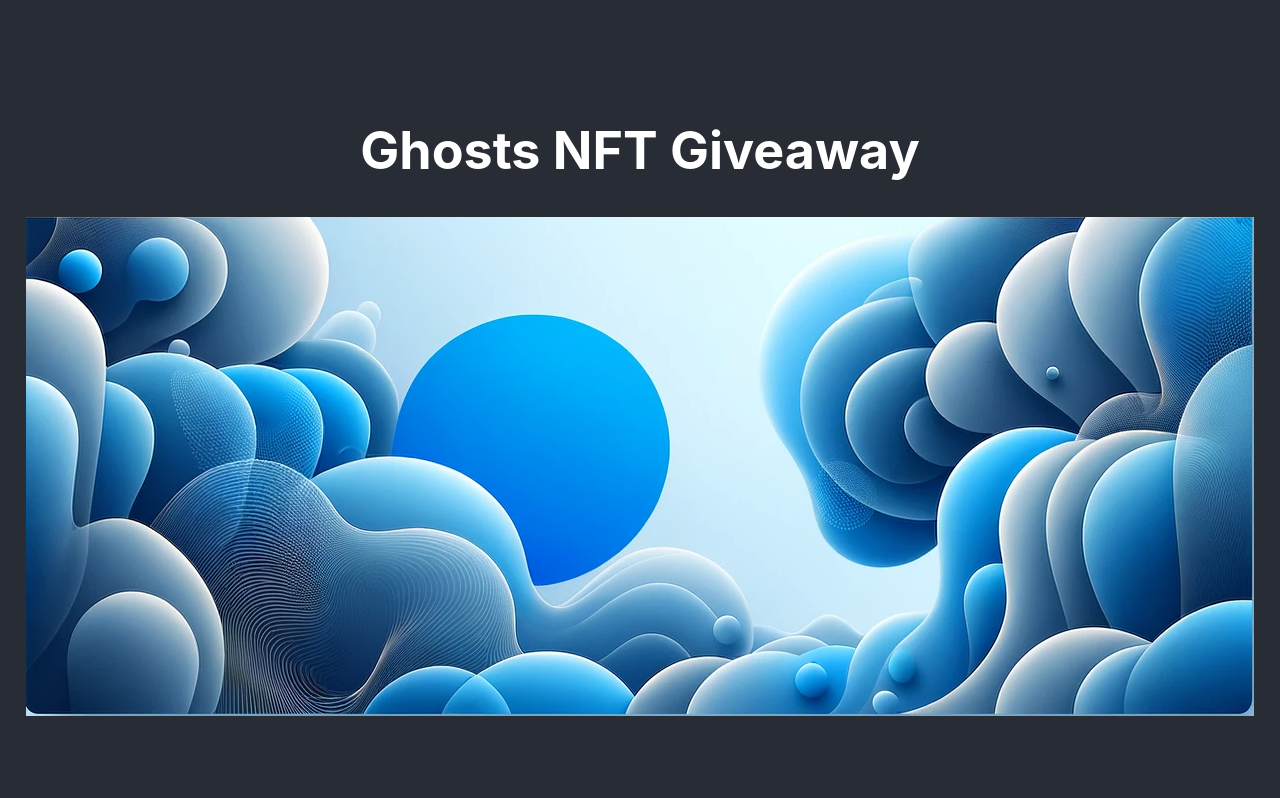
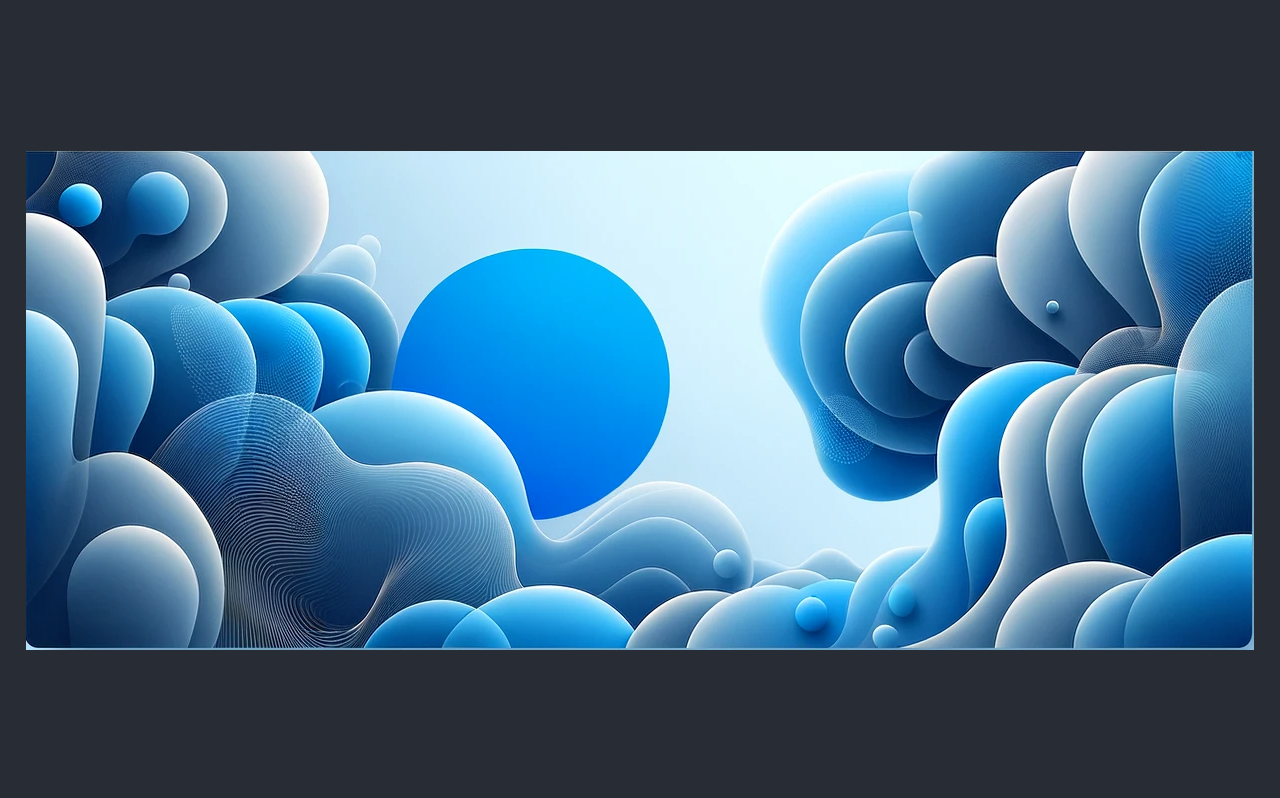
Before and after one commit to lggg123/ghost-giveaway-react-typescript, a React (Create React App) app: page / in a window 1280 px wide. Shown: the top 798 px of the page. Built offline with nearby package versions, Linux system fonts and the light colour scheme.

Commit message:
fixed again

```diff
--- a/src/App.tsx
+++ b/src/App.tsx
@@ -11,7 +11,6 @@ function App() {
   return (
     <div className="App">
       <header className="App-header">
-        <h1>Ghosts NFT Giveaway</h1>
         <img src={heroImageUrl} alt="Hero" />
       </header>
       <main>
```
